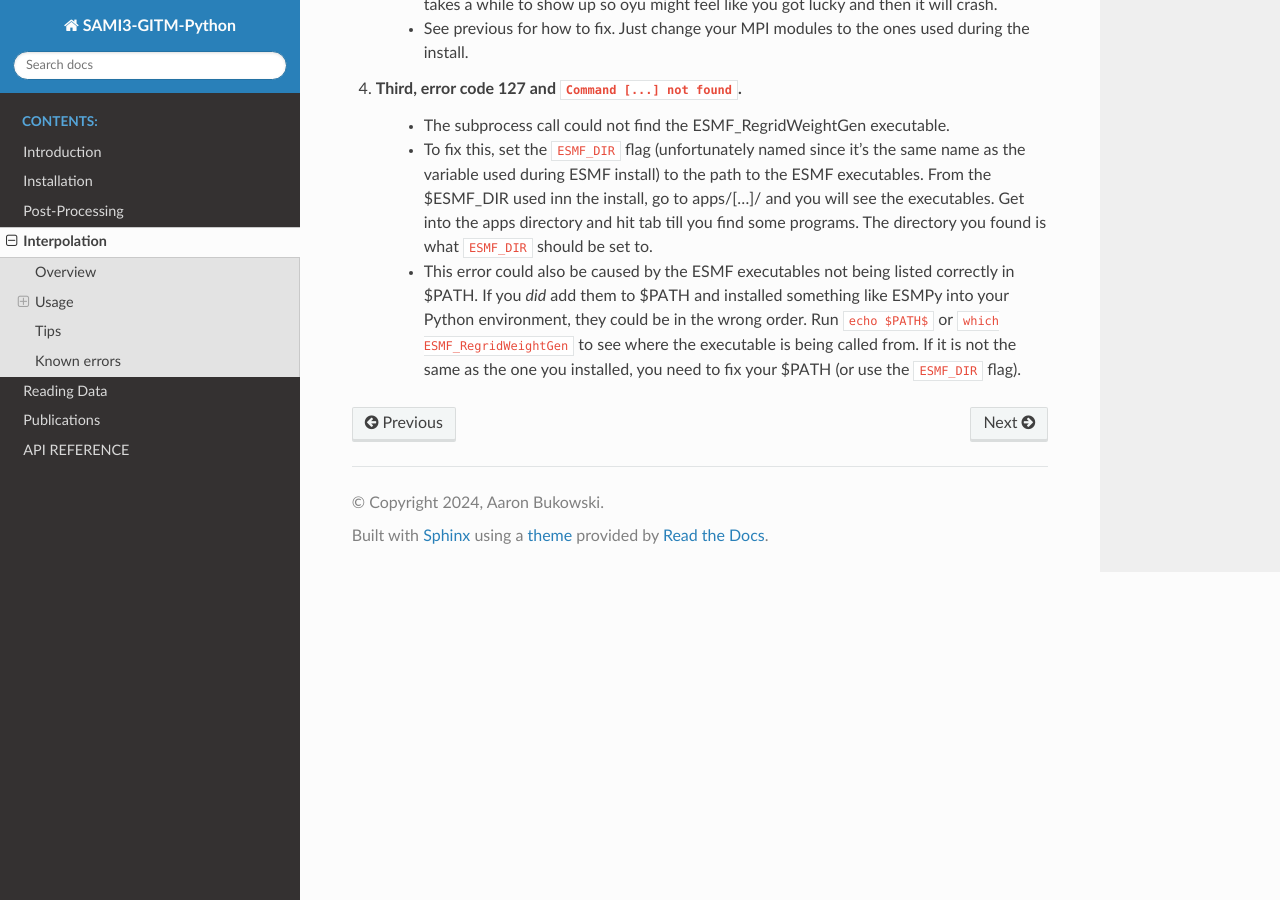
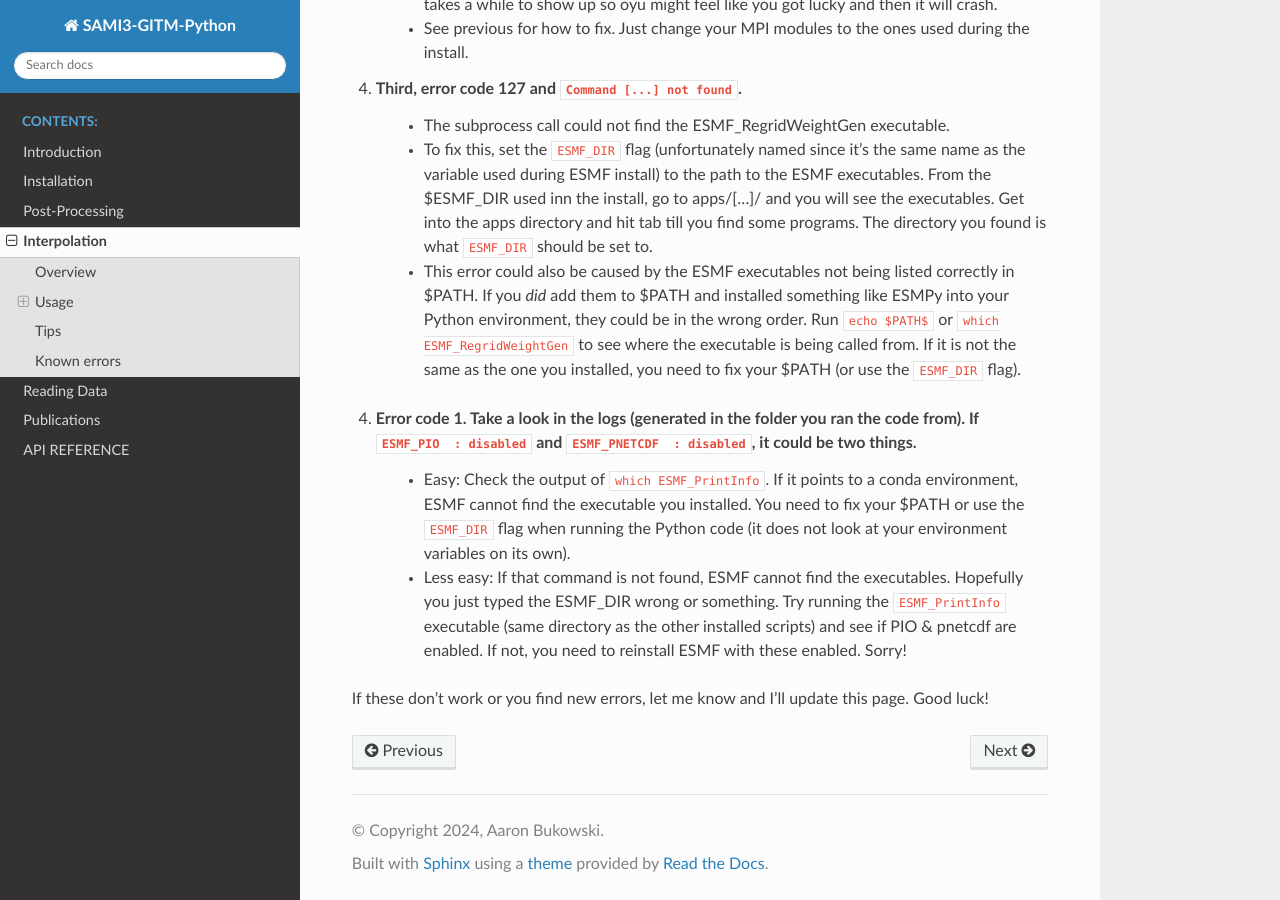
Before and after one commit to abukowski21/SAMI3-GITM-python, a Sphinx documentation site: the page built from docs/source/interpolation.rst, in a window 1280 px wide and 900 px high, scrolled down 3394 px. Built offline with Sphinx 7.4.7 and the Read the Docs theme 2.0.0, drawn with Linux system fonts in a browser that asks for light colours; pages that are not in the unit, such as notebooks, are missing from menus.

Commit message:
Add clarification on ESMF installs.
explicitly state ESMF Env vars don't matter after the install

Add the error for when ESMF is looking in the conda env for exectables.

```diff
--- a/docs/source/installation.rst
+++ b/docs/source/installation.rst
@@ -53,12 +53,15 @@
 
 .. _specifics: https://earthsystemmodeling.org/docs/release/latest/ESMF_usrdoc/node10.html
 
+.. note:: The installation of ESMF is independent of the conda environment above. No need to put them in the same directory or keep the conda environment activated. I recommend installing ESMF without the conda environment active so there's no confusion about which NetCDF and MPI libraries are being used.
+
+
 We need to install ESMF with just the command line tools, howerver we need support for PIO, and NetCDF. Here are general instructions along with some tips. We will be following these instructions_.
 
 .. _instructions: https://earthsystemmodeling.org/docs/release/latest/ESMF_usrdoc/node6.html#SECTION00063000000000000000
 
 #. Ensure that a suitable version of ESMF is downloaded and uncompressed. Not all versions support 3D spherical interpolations in offline mode. I recommend version 8.4.0, but it is not required. Details can be found on the ESMF regridding_ page. You need to install a version that supports offline, 3D (spherical), bilinear interpolation.
-#. Set the required environmental variables. These are: **ESMF_DIR**, **ESMF_COMM**, **ESMF_COMPILER**, **ESMF_NETCDF**, **ESMF_PNETCDF**, and **ESMF_PIO**. Other variables in the documentation can be set, but my testing has shown that these will work.
+#. Set the required environmental variables. These are: **ESMF_DIR**, **ESMF_COMM**, **ESMF_COMPILER**, **ESMF_NETCDF**, **ESMF_PNETCDF**, and **ESMF_PIO**. Other variables in the documentation can be set, but my testing has shown that these will work. These are only necessary during the install, no need to set them when you run the interpolation code.
 	* **ESMF_DIR** is the path to the installation location
 	* **ESMF_COMM** denotes if ESMF should be installed with support for MPI. Set this to the correct implementation of MPI that your system is using.
 	* **ESMF_COMPILER** denotes the Fortran/C++ compiler that ESMF will be built with. typing ``make info`` shows which compiler & MPI impletation are currently planned on being used.
--- a/docs/source/interpolation.rst
+++ b/docs/source/interpolation.rst
@@ -94,3 +94,8 @@
 	- The subprocess call could not find the ESMF_RegridWeightGen executable.
 	- To fix this, set the ``ESMF_DIR`` flag (unfortunately named since it's the same name as the variable used during ESMF install) to the path to the ESMF executables. From the $ESMF_DIR used inn the install, go to apps/[...]/ and you will see the executables. Get into the apps directory and hit tab till you find some programs. The directory you found is what ``ESMF_DIR`` should be set to.
 	- This error could also be caused by the ESMF executables not being listed correctly in $PATH. If you *did* add them to $PATH and installed something like ESMPy into your Python environment, they could be in the wrong order. Run ``echo $PATH$`` or ``which ESMF_RegridWeightGen`` to see where the executable is being called from. If it is not the same as the one you installed, you need to fix your $PATH (or use the ``ESMF_DIR`` flag).
+4. Error code 1. Take a look in the logs (generated in the folder you ran the code from). If ``ESMF_PIO  : disabled`` and ``ESMF_PNETCDF  : disabled``, it could be two things.
+	- Easy: Check the output of ``which ESMF_PrintInfo``. If it points to a conda environment, ESMF cannot find the executable you installed. You need to fix your $PATH or use the ``ESMF_DIR`` flag when running the Python code (it does not look at your environment variables on its own).
+	- Less easy: If that command is not found, ESMF cannot find the executables. Hopefully you just typed the ESMF_DIR wrong or something. Try running the ``ESMF_PrintInfo`` executable (same directory as the other installed scripts) and see if PIO & pnetcdf are enabled. If not, you need to reinstall ESMF with these enabled. Sorry!
+
+If these don't work or you find new errors, let me know and I'll update this page. Good luck!
```
